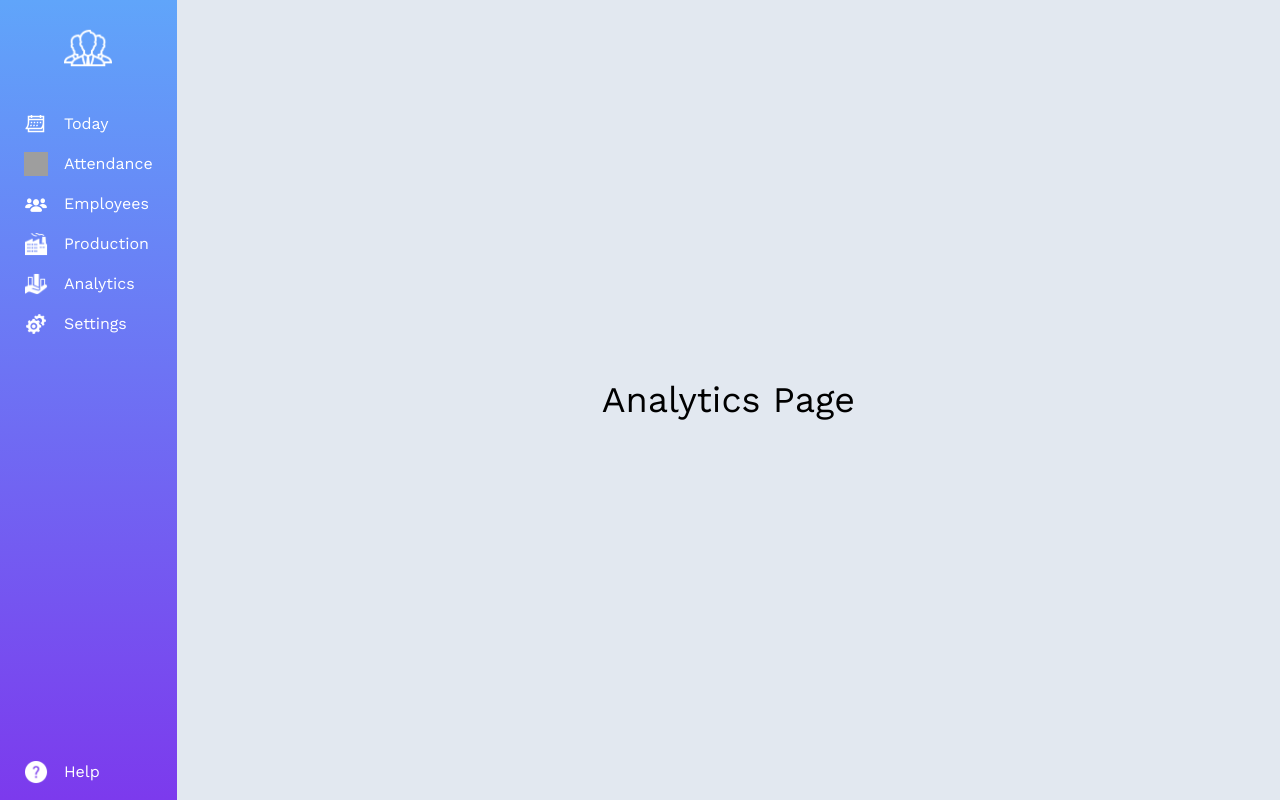
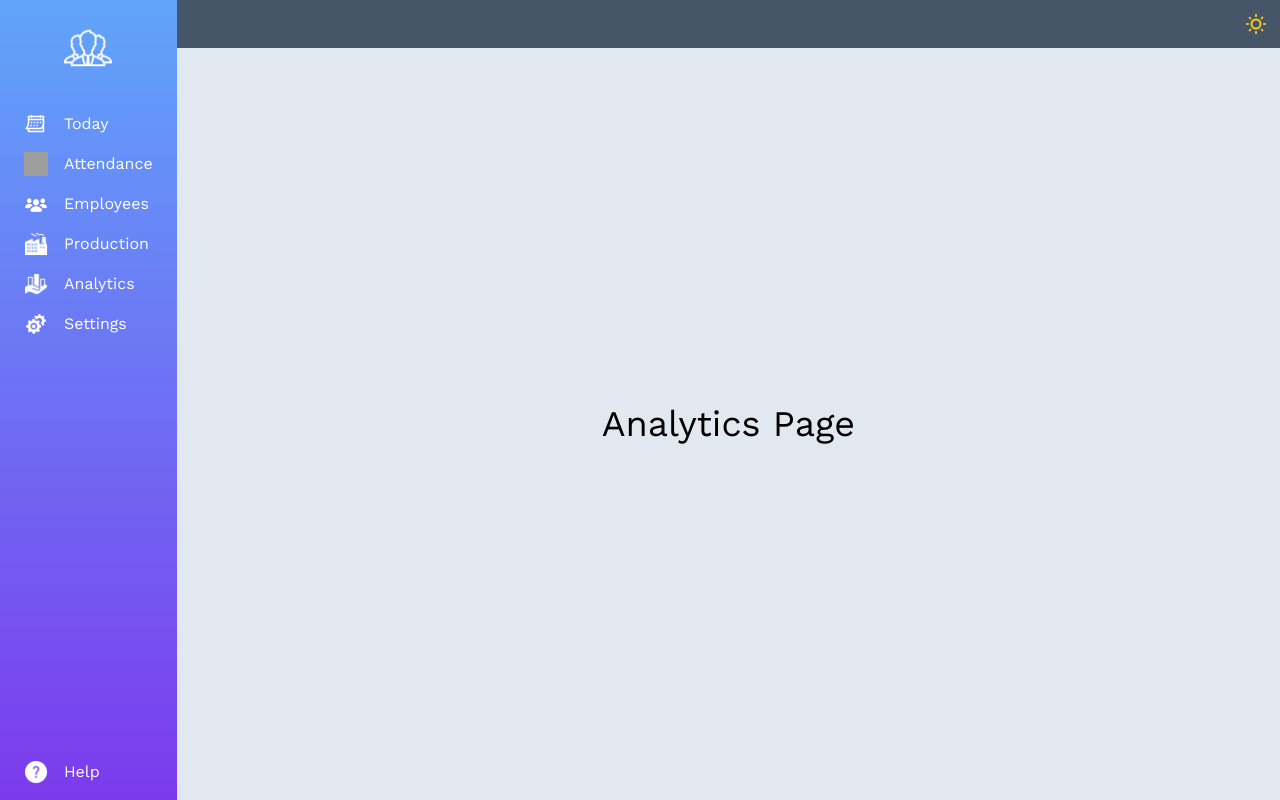
Before and after one commit to Htoomyat-Kyaing/integrated-design-project, a React (Vite) app: page /analytics in a window 1280 px wide. Built offline with nearby package versions, Linux system fonts and the light colour scheme; grey boxes are pictures that could not be loaded.

Commit message:
dashboard and darkmode

```diff
--- a/package.json
+++ b/package.json
@@ -25,6 +25,7 @@
     "@typescript-eslint/parser": "^5.59.0",
     "@vitejs/plugin-react": "^4.0.0",
     "autoprefixer": "^10.4.14",
+    "daisyui": "^3.1.6",
     "eslint": "^8.38.0",
     "eslint-plugin-react-hooks": "^4.6.0",
     "eslint-plugin-react-refresh": "^0.3.4",
--- a/src/Analytics.tsx
+++ b/src/Analytics.tsx
@@ -1,6 +1,6 @@
 const Analytics = () => {
   return (
-    <main className="flex items-center justify-center w-full">
+    <main className="flex items-center justify-center h-full">
       <h1 className="text-4xl">Analytics Page</h1>
     </main>
   );
--- a/src/App.tsx
+++ b/src/App.tsx
@@ -8,12 +8,20 @@
 import Analytics from "./Analytics";
 import Settings from "./Settings";
 import Help from "./Help";
+import Dashboard from "./Dashboard";
 
 function App() {
+  const darkToggle = (e: boolean) => {
+    if (e) document.documentElement.classList.add("dark");
+    else document.documentElement.classList.remove("dark");
+  };
+
   return (
-    <div className="flex h-screen bg-slate-200 dark:bg-slate-800 dark:text-white">
+    <div className="flex h-screen">
       <BrowserRouter>
         <Nav />
+        <div className="flex flex-col w-full h-full text-black dark:text-white bg-slate-200 dark:bg-slate-800">
+          <Dashboard darkToggle={darkToggle} />
           <Routes>
             <Route path="/" element={<Home />} />
             <Route path="/today" element={<Today />} />
@@ -24,6 +32,7 @@
             <Route path="/settings" element={<Settings />} />
             <Route path="/help" element={<Help />} />
           </Routes>
+        </div>
       </BrowserRouter>
     </div>
   );
--- a/src/Attendance.tsx
+++ b/src/Attendance.tsx
@@ -1,6 +1,6 @@
 const Attendance = () => {
   return (
-    <main className="flex items-center justify-center w-full">
+    <main className="flex items-center justify-center h-full">
       <h1 className="text-4xl">Attendance Page</h1>
     </main>
   );
--- /dev/null
+++ b/src/Dashboard.tsx
@@ -0,0 +1,37 @@
+const Dashboard = ({ darkToggle }: any) => {
+  return (
+    <div className="flex items-center justify-end w-full p-3 min-h-max bg-slate-600 dark:bg-slate-900">
+      <label className="swap swap-rotate">
+        {/* this hidden checkbox controls the state */}
+        <input
+          type="checkbox"
+          id="test"
+          onChange={(e) => {
+            console.log(e.target.checked);
+            darkToggle(e.target.checked);
+          }}
+        />
+
+        {/* sun icon */}
+        <svg
+          className="w-6 h-6 text-yellow-400 fill-current  swap-off"
+          xmlns="http://www.w3.org/2000/svg"
+          viewBox="0 0 24 24"
+        >
+          <path d="M5.64,17l-.71.71a1,1,0,0,0,0,1.41,1,1,0,0,0,1.41,0l.71-.71A1,1,0,0,0,5.64,17ZM5,12a1,1,0,0,0-1-1H3a1,1,0,0,0,0,2H4A1,1,0,0,0,5,12Zm7-7a1,1,0,0,0,1-1V3a1,1,0,0,0-2,0V4A1,1,0,0,0,12,5ZM5.64,7.05a1,1,0,0,0,.7.29,1,1,0,0,0,.71-.29,1,1,0,0,0,0-1.41l-.71-.71A1,1,0,0,0,4.93,6.34Zm12,.29a1,1,0,0,0,.7-.29l.71-.71a1,1,0,1,0-1.41-1.41L17,5.64a1,1,0,0,0,0,1.41A1,1,0,0,0,17.66,7.34ZM21,11H20a1,1,0,0,0,0,2h1a1,1,0,0,0,0-2Zm-9,8a1,1,0,0,0-1,1v1a1,1,0,0,0,2,0V20A1,1,0,0,0,12,19ZM18.36,17A1,1,0,0,0,17,18.36l.71.71a1,1,0,0,0,1.41,0,1,1,0,0,0,0-1.41ZM12,6.5A5.5,5.5,0,1,0,17.5,12,5.51,5.51,0,0,0,12,6.5Zm0,9A3.5,3.5,0,1,1,15.5,12,3.5,3.5,0,0,1,12,15.5Z" />
+        </svg>
+
+        {/* moon icon */}
+        <svg
+          className="w-6 h-6 fill-current swap-on"
+          xmlns="http://www.w3.org/2000/svg"
+          viewBox="0 0 24 24"
+        >
+          <path d="M21.64,13a1,1,0,0,0-1.05-.14,8.05,8.05,0,0,1-3.37.73A8.15,8.15,0,0,1,9.08,5.49a8.59,8.59,0,0,1,.25-2A1,1,0,0,0,8,2.36,10.14,10.14,0,1,0,22,14.05,1,1,0,0,0,21.64,13Zm-9.5,6.69A8.14,8.14,0,0,1,7.08,5.22v.27A10.15,10.15,0,0,0,17.22,15.63a9.79,9.79,0,0,0,2.1-.22A8.11,8.11,0,0,1,12.14,19.73Z" />
+        </svg>
+      </label>
+    </div>
+  );
+};
+
+export default Dashboard;
--- a/src/Employees.tsx
+++ b/src/Employees.tsx
@@ -1,6 +1,6 @@
 const Employees = () => {
   return (
-    <main className="flex items-center justify-center w-full">
+    <main className="flex items-center justify-center h-full">
       <h1 className="text-4xl">Employees Page</h1>
     </main>
   );
--- a/src/Help.tsx
+++ b/src/Help.tsx
@@ -1,6 +1,6 @@
 const Help = () => {
   return (
-    <main className="flex items-center justify-center w-full">
+    <main className="flex items-center justify-center h-full">
       <h1 className="text-4xl">Help Page</h1>
     </main>
   );
--- a/src/Home.tsx
+++ b/src/Home.tsx
@@ -1,6 +1,6 @@
 const Home = () => {
   return (
-    <main className="flex items-center justify-center w-full">
+    <main className="flex items-center justify-center h-full">
       <h1 className="text-4xl">Home Page</h1>
     </main>
   );
--- a/src/Production.tsx
+++ b/src/Production.tsx
@@ -1,6 +1,6 @@
 const Production = () => {
   return (
-    <main className="flex items-center justify-center w-full">
+    <main className="flex items-center justify-center h-full">
       <h1 className="text-4xl">Production Page</h1>
     </main>
   );
--- a/src/Settings.tsx
+++ b/src/Settings.tsx
@@ -1,6 +1,6 @@
 const Settings = () => {
   return (
-    <main className="flex items-center justify-center w-full">
+    <main className="flex items-center justify-center h-full">
       <h1 className="text-4xl">Settings Page</h1>
     </main>
   );
--- a/src/Today.tsx
+++ b/src/Today.tsx
@@ -1,6 +1,6 @@
 const Today = () => {
   return (
-    <main className="flex items-center justify-center w-full">
+    <main className="flex items-center justify-center h-full">
       <h1 className="text-4xl">Today Page</h1>
     </main>
   );
--- a/tailwind.config.js
+++ b/tailwind.config.js
@@ -2,6 +2,7 @@
 
 /** @type {import('tailwindcss').Config} */
 export default {
+  darkMode: "class",
   content: ["./index.html", "./src/**/*.{js,ts,jsx,tsx}"],
   theme: {
     fontFamily: {
@@ -9,5 +10,5 @@
     },
   },
   extend: {},
-  plugins: [],
+  plugins: [require("daisyui")],
 };
```
Also changed, not shown: 1 other file (tests, documents, lock files or other folders). Lines whose indentation alone changed are shown as unchanged.
